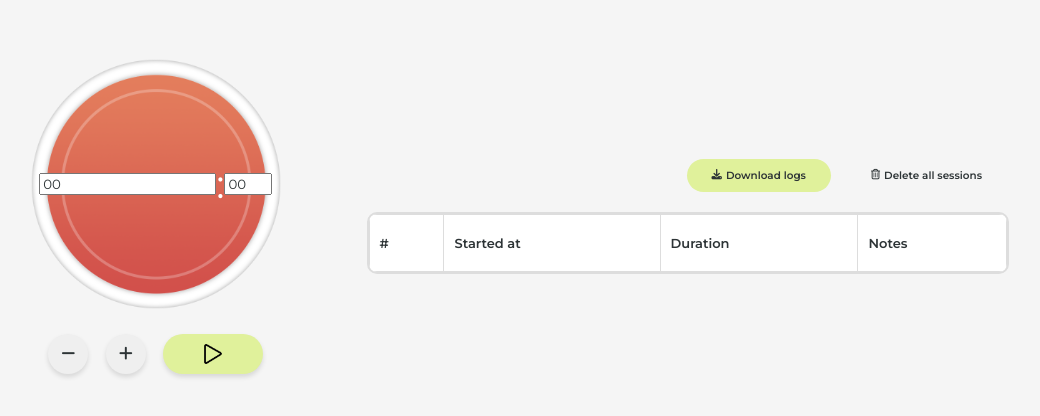
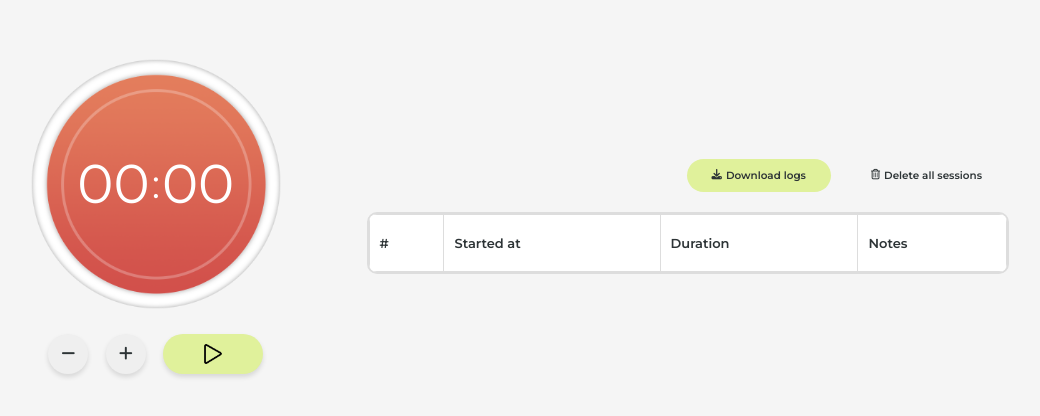
Before and after one commit to aqordeon/test-podomoro, a Vue app: page / in a window 1280 px wide. Shown: the part 112-528 px from the top of the page, without its empty margins (165-1205 px from the left). Built offline with nearby package versions, Linux system fonts and the light colour scheme.

Commit message:
adding feature download logs and set a few validation

```diff
--- a/package.json
+++ b/package.json
@@ -9,6 +9,7 @@
     "preview": "vite preview"
   },
   "dependencies": {
+    "html-to-image": "^1.10.8",
     "moment": "^2.29.4",
     "vue": "^3.2.37"
   },
--- a/src/App.vue
+++ b/src/App.vue
@@ -1,39 +1,74 @@
 <script setup>
 import { ref, onMounted, computed, watch } from "vue";
-  import moment from 'moment';
+import moment from "moment";
+import * as htmlToImage from 'html-to-image';
+import { toJpeg } from 'html-to-image';
 
-  // alert(moment(timePast).fromNow())
-
+function downloadObject() {
+  alert(document.getElementsByClassName('table-group')[0])
+  htmlToImage.toJpeg(document.getElementById('table-data'), { quality: 0.95 })
+  .then(function (dataUrl) {
+    var link = document.createElement('a');
+    link.download = 'logs.jpeg';
+    link.href = dataUrl;
+    link.click();
+  });
+}
 const data_sessions1 = ref([]);
 
-  watch(data_sessions1, newVal => {
-      localStorage.setItem('data-sessions', JSON.stringify(newVal))
-    }, { deep: true })
+watch(
+    data_sessions1,
+    (newVal) => {
+        localStorage.setItem("data-sessions", JSON.stringify(newVal));
+    },
+    { deep: true }
+);
 
 onMounted(() => {
-    data_sessions1.value = JSON.parse(localStorage.getItem('data-sessions')) || []
+    data_sessions1.value =
+        JSON.parse(localStorage.getItem("data-sessions")) || [];
 });
 
-  // alert(data_sessions1)
 </script>
 
 <template>
     <div class="left-content">
         <div class="timer-group">
-          <img src="./assets/timer.png" alt="" srcset="">
-          <input type="number" name="" id="minutes" min="00" value="00">
+            <img src="./assets/timer.png" alt="" srcset="" />
+            <input
+                type="number"
+                name=""
+                class="input-minutes"
+                id="minutes"
+                min="00"
+                value="00"
+            />
             <span>:</span>
-          <input type="number" name="" id="seconds" min="00" max="60" value="00">
+            <input
+                type="number"
+                name=""
+                class="input-seconds"
+                id="seconds"
+                min="00"
+                max="60"
+                value="00"
+            />
         </div>
         <div class="button-group">
-          <button class="add-delete-button" id="minus-button"><i class="fa-solid fa-minus"></i></button>
-          <button class="add-delete-button" id="plus-button"><i class="fa-solid fa-plus"></i></button>
-          <button class="start-button green-button" id="start-button"><img src="./assets/play-button.png" alt="" srcset=""></button>
+            <button class="add-delete-button" id="minus-button">
+                <i class="fa-solid fa-minus"></i>
+            </button>
+            <button class="add-delete-button" id="plus-button">
+                <i class="fa-solid fa-plus"></i>
+            </button>
+            <button class="start-button green-button" id="start-button">
+                <img src="./assets/play-button.png" alt="" srcset="" />
+            </button>
         </div>
     </div>
     <div class="right-content">
         <div class="action-group">
-          <div class="download-button green-button">
+            <div class="download-button green-button" @click="downloadObject">
                 <i class="fa-solid fa-download"></i> Download logs
             </div>
             <div class="deleteall-button" onclick="deleteAll()">
@@ -41,7 +76,7 @@
             </div>
         </div>
         <div class="table-group">
-          <table class="table-data" id="#table-data">
+            <table class="table-data" id="table-data">
                 <thead>
                     <tr>
                         <th>#</th>
@@ -50,16 +85,28 @@
                         <th>Notes</th>
                     </tr>
                 </thead>
-              <tbody v-for="(data_session, index) in data_sessions1" v-bind:key="data_session.id">
+                <tbody
+                    v-for="(data_session, index) in data_sessions1"
+                    v-bind:key="data_session.id"
+                >
                     <tr>
-                  <td>{{index+1}}</td>
+                        <td>{{ index + 1 }}</td>
                         <td>
-                      {{data_session.started_at}}<br>
-                      <span>{{moment(data_session.time_set).fromNow()}}</span>
+                            {{ data_session.started_at }}<br />
+                            <span>{{
+                                moment(data_session.time_set).fromNow()
+                            }}</span>
                         </td>
-                  <td><b>{{data_session.duration}}</b> / {{data_session.time}}</td>
-                  <td class='notes-input'>
-                    <input type='text' v-model="data_session.notes" placeholder="Eat popcorn">
+                        <td>
+                            <b>{{ data_session.duration }}</b> /
+                            {{ data_session.time }}
+                        </td>
+                        <td class="notes-input">
+                            <input
+                                type="text"
+                                v-model="data_session.notes"
+                                placeholder="Eat popcorn"
+                            />
                         </td>
                     </tr>
                 </tbody>
@@ -70,5 +117,4 @@
 
 <style lang="scss">
 @import "./style.scss";
-
 </style>
--- a/src/script.js
+++ b/src/script.js
@@ -128,6 +128,10 @@ $(document).ready(function(){
         hasStarted = false
         hasEnded = false
 
+        setClockSecond = false
+        setClockMinute = false
+
+
         seconds = 0
         minutes = 0
         hours = 0
@@ -234,19 +238,19 @@ $(document).ready(function(){
 
     //Perintah tombol Plus
     $('button#plus-button').on('click', function(){
+
+        if(setClockSecond && setClockMinute){
             currentHours = (new Date).getHours()
             currentMinutes = (new Date).getMinutes()
             currentSeconds = (new Date).getSeconds()
             currentYears = (new Date).getFullYear()
             currentMonths = (new Date).getMonth()
             currentDate = (new Date).getDate()
-        timeago = `${currentYears}-${currentMonths+1}-${currentDate} ${currentHours}:${currentMinutes}:${currentSeconds}`
-
-        alert(timeago)
 
             var currentTime =  currentHours + ":" + currentMinutes + ":" + currentSeconds;
             var currentDates = (new Date).toLocaleString('en-us', {month: 'short'}) + " " + (new Date).toLocaleString('en-us', {day: 'numeric'}) + ", " + (new Date).toLocaleString('en-us', {weekday: 'short'})
 
+            timeago = `${currentYears}-${currentMonths+1}-${currentDate} ${currentTime}`
 
             var timerDuration = $('#minutes').val() + ":" + $('#seconds').val()
 
@@ -263,6 +267,10 @@ $(document).ready(function(){
             })
 
             localStorage.setItem('data-sessions', JSON.stringify(data_sessions))
+        }else{
+            alert("Timer has not been set.")
+        }
+
 
     })
 
--- a/src/style.scss
+++ b/src/style.scss
@@ -53,6 +53,28 @@ button {
             span {
                 color: white;
             }
+
+            input[type=number] {
+                width: 100px;
+                -moz-appearance: textfield;
+                border: none;
+                outline: none;
+                background-color: transparent;
+                color: white;
+                font-size: 1.4em;
+
+            }
+            .input-minutes {
+                text-align: right;
+
+            }
+
+            input::-webkit-outer-spin-button,
+            input::-webkit-inner-spin-button {
+                -webkit-appearance: none;
+                margin: 0;
+            }
+
         }
 
         .button-group {
@@ -135,9 +157,9 @@ button {
             border: 2px solid #ddd;
             border-radius: 10px;
             overflow: hidden;
-            background-color: #ffffff;
 
             .table-data {
+                background-color: #ffffff;
                 border-collapse: collapse;
                 width: 100%;
 
```
Also changed, not shown: 1 other file (tests, documents, lock files or other folders). Lines whose indentation alone changed are shown as unchanged.
